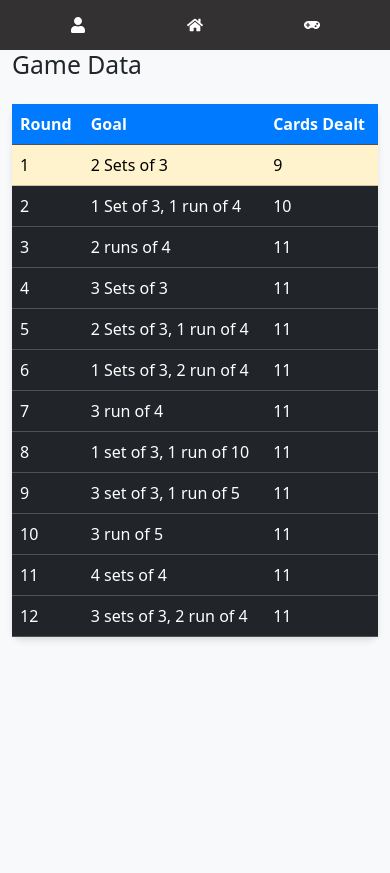
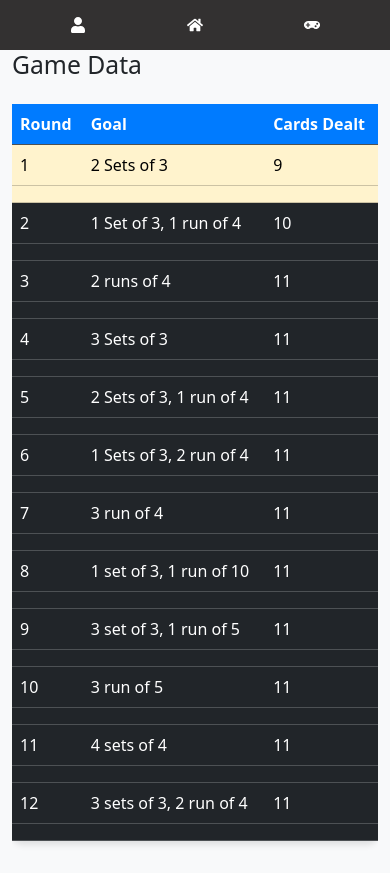
Before and after one commit to zakki-miilo/shanghai-rummy, a React (Vite) app: page /game-data in a window 390 px wide. Before the commit the page ends 844 px from the top, so only its background shows below. Built offline with nearby package versions, Linux system fonts and the light colour scheme.

Commit message:
table fit for mobile

```diff
--- a/src/components/RoundTable.tsx
+++ b/src/components/RoundTable.tsx
@@ -18,6 +18,7 @@ const RoundTable: React.FC<RoundTableProps> = ({
   currentRound,
 }) => {
   return (
+    <div className="table-responsive">
       <table className="table table-dark">
         <thead>
           <tr>
@@ -35,14 +36,15 @@ const RoundTable: React.FC<RoundTableProps> = ({
           {rounds.map((round, index) => (
             <React.Fragment key={round.number}>
               <tr className={index === currentRound ? "table-warning" : ""}>
-              <td rowSpan={2}>{round.number}</td>
-              <td rowSpan={2}>{round.goal}</td>
-              <td rowSpan={2}>{round.cards}</td>
+                <td>{round.number}</td>
+                <td>{round.goal}</td>
+                <td>{round.cards}</td>
                 {round.points.slice(0, players.length).map((point, index) => (
                   <td key={index}>{point}</td>
                 ))}
               </tr>
               <tr className={index === currentRound ? "table-warning" : ""}>
+                <td colSpan={3}></td>
                 {round.buys.slice(0, players.length).map((buy, index) => (
                   <td key={index}>{buy} buy(s)</td>
                 ))}
@@ -51,6 +53,7 @@ const RoundTable: React.FC<RoundTableProps> = ({
           ))}
         </tbody>
       </table>
+    </div>
   );
 };
 
```
Lines whose indentation alone changed are shown as unchanged.
